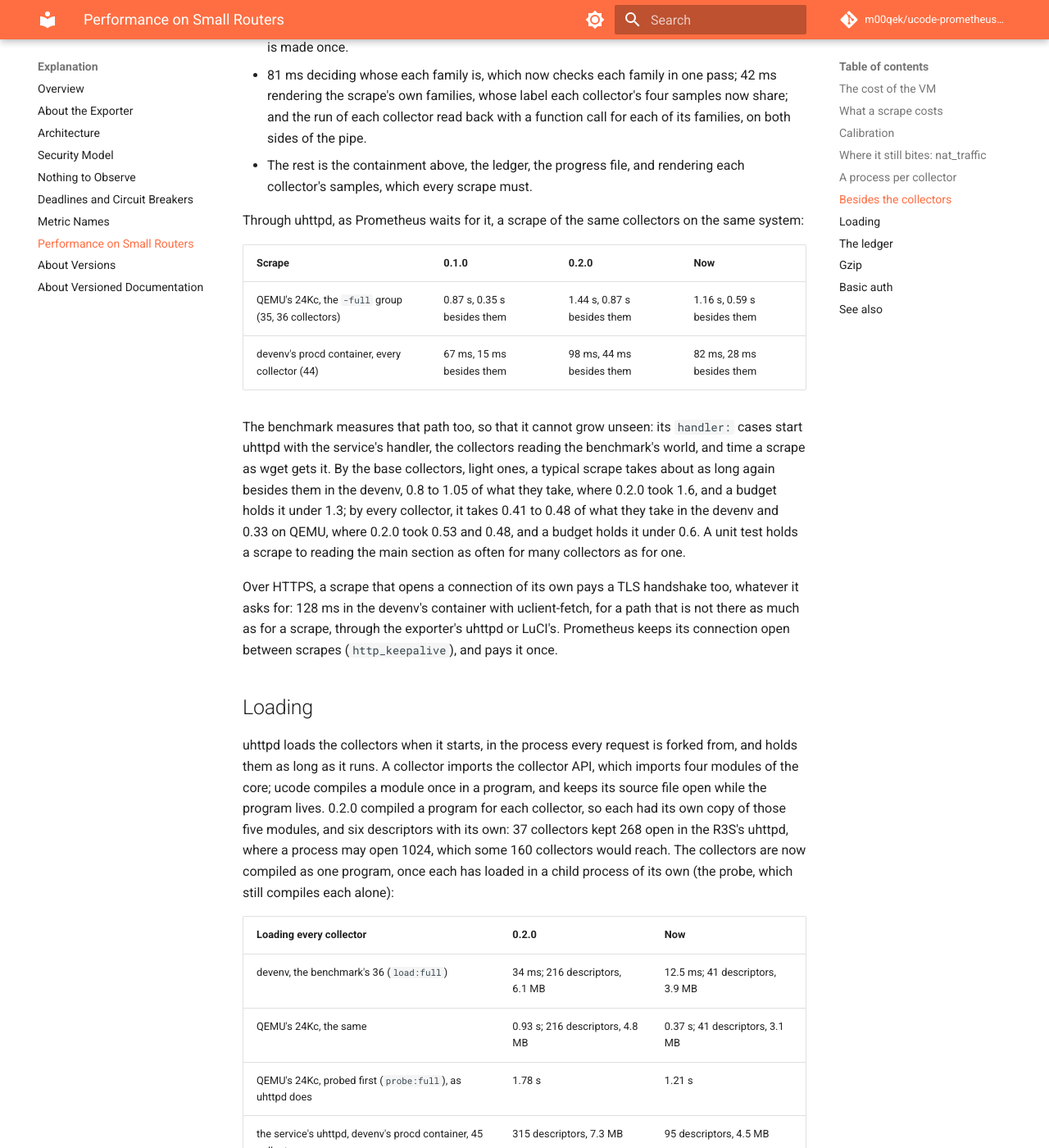
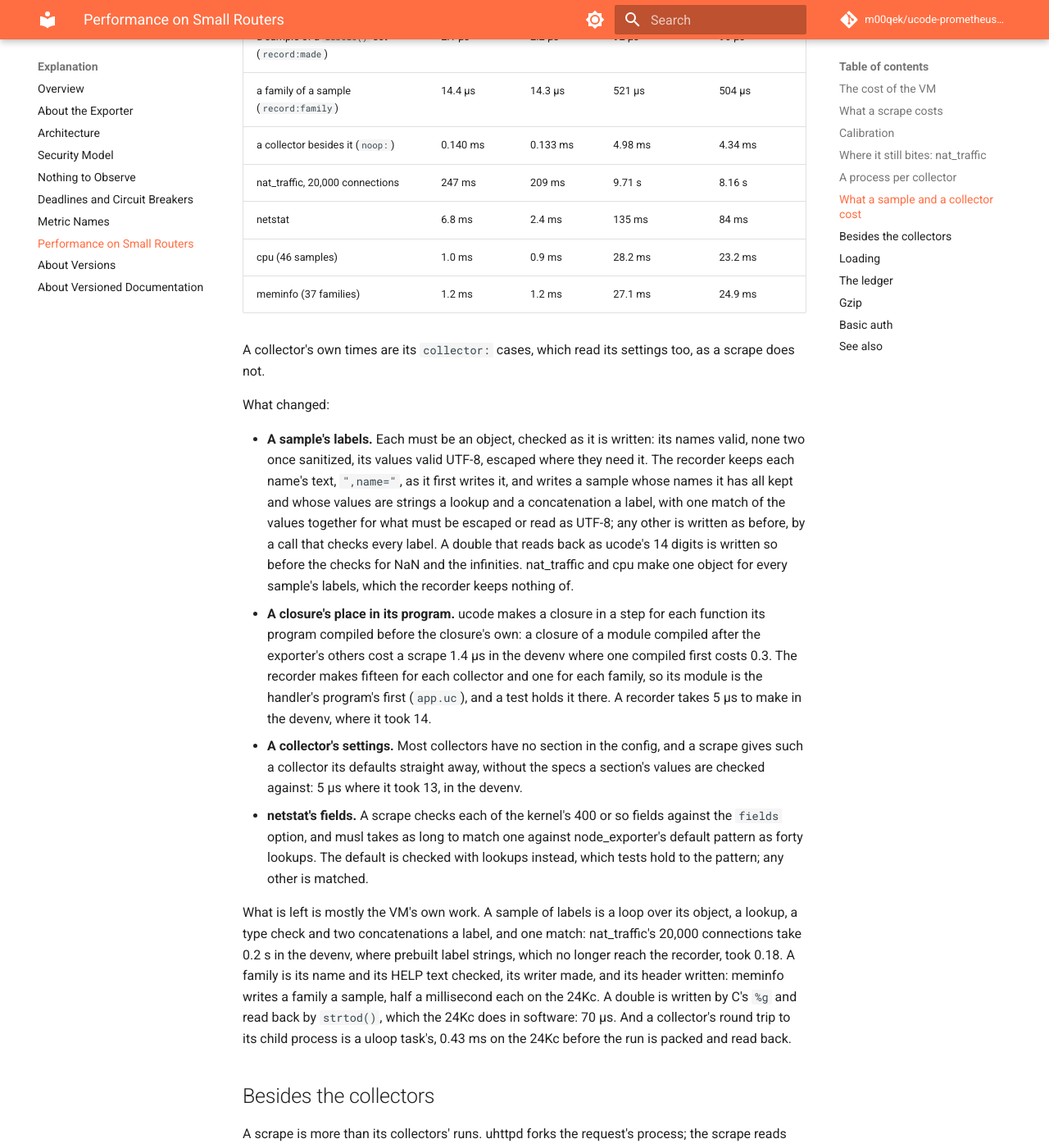
Before and after one commit to m00qek/ucode-prometheus-exporter, an MkDocs documentation site: the page built from docs/explanation/performance.md, in a window 1280 px wide and 1400 px high, scrolled down 3764 px. Shown: the whole window at 82% size. Built offline with MkDocs 1.6.1 and Material for MkDocs 9.7.7, drawn with Linux system fonts in a browser that asks for light colours; comment, search, counter and statistics services are not loaded; some of the changed text lies outside the part shown.

Commit message:
Say what a sample and a collector cost, and what this pass changed
performance.md has the record: and noop: cases, before and after, in
the devenv and on QEMU's 24Kc, what changed and what is left: the VM's
own work for each label, a family's checks and writer, soft-float
doubles and the child's round trip. Its tables have this checkout's
measurements, and the deadline's case says which collectors it leaves
out now. The changelog says it in one entry, the bench how-to names the
new cases.

```diff
--- a/docs/explanation/performance.md
+++ b/docs/explanation/performance.md
@@ -8,7 +8,7 @@
 
 Every operation of ucode's VM costs about a microsecond on a router: a loop's turn, a call of a builtin, a property read. A regex match costs several, and a regex literal is compiled each time it is evaluated. A scrape writes thousands of samples and reads tables of thousands of lines, so what matters is what is done per sample and per line.
 
-That is why the code looks the way it does. Regexes are module constants, and kept out of what runs per line where `index()`, `split()` on a string or `substr()` do. A sample's line is written once, when it is recorded, and labels several samples share are written once and passed around. nat_traffic takes a conntrack line apart with fixed-string splits, without a regex or a function call per line. `make bench` shows what a collector costs, and holds the budgets of `test/bench/budgets.uc`: a scaling budget, a memory budget, and generous times.
+That is why the code looks the way it does. Regexes are module constants, and kept out of what runs per line where `index()`, `split()` on a string or `substr()` do: on a 24Kc a match costs 20 to 60 µs, three to eight times a builtin's call. A sample's line is written once, when it is recorded, and labels several samples share are written once and passed around. nat_traffic takes a conntrack line apart with fixed-string splits, without a regex or a function call per line. `make bench` shows what a collector costs, and holds the budgets of `test/bench/budgets.uc`: a scaling budget, a memory budget, and generous times.
 
 ## What a scrape costs
 
@@ -16,11 +16,11 @@
 
 | Machine | Typical full scrape | A loop turn | A program run |
 | :--- | :--- | :--- | :--- |
-| devenv (Ryzen 7 7840U) | 0.10 s | 0.32 µs | 1.7 ms |
+| devenv (Ryzen 7 7840U) | 0.10 s | 0.23 µs | 0.9 ms |
 | NanoPi R3S (4×A55, OpenWrt 25.12.5) | 0.55 s | 2.0 µs | 3.2 ms |
 | YunCore AX835 (MT7981, 2×A53 at 1.3 GHz) | 0.72 s | 3.0 µs | 3.4 ms |
-| QEMU malta, 24Kc at 500 MIPS (`QEMU_SHIFT=1`) | 2.0 s | 9.9 µs | 5.3 ms |
-| QEMU malta, 24Kc at 250 MIPS (`QEMU_SHIFT=2`) | 4.0 s | 19.7 µs | |
+| QEMU malta, 24Kc at 500 MIPS (`QEMU_SHIFT=1`) | 2.6 s | 9.9 µs | 5.4 ms |
+| QEMU malta, 24Kc at 250 MIPS (`QEMU_SHIFT=2`) | 5.3 s | 19.7 µs | |
 
 A scrape runs in a process of its own, as uhttpd answers each request in a process forked from the one that loaded the exporter, so it starts with nothing a scrape before left. The benchmark does the same: each run is a process of its own, timed after loading, and its memory is how far its peak rose above what it held before the run.
 
@@ -34,13 +34,13 @@
 
 ## Where it still bites: nat_traffic
 
-nat_traffic reads the whole conntrack table, a line per connection, at every scrape. Its time grows with the table, linearly, as its scaling budget holds it to: 0.41 s for 20,000 entries in the devenv. A home router's table holds a few hundred entries; a busy one, or one under a flood of connections, tens of thousands.
+nat_traffic reads the whole conntrack table, a line per connection, at every scrape. Its time grows with the table, linearly, as its scaling budget holds it to: 0.21 s for 20,000 entries in the devenv. A home router's table holds a few hundred entries; a busy one, or one under a flood of connections, tens of thousands.
 
-Scaled by the loop turn, the 500-MIPS 24Kc is about thirty times slower than the devenv: 20,000 entries would take it about twelve seconds, more than Prometheus's default `scrape_timeout` of ten. Prometheus drops a scrape that answers late whole, not only nat_traffic's part.
+The 500-MIPS 24Kc is about forty times slower than the devenv: 20,000 entries take it 8.2 s, most of Prometheus's default `scrape_timeout` of ten, and a busier table more. Prometheus drops a scrape that answers late whole, not only nat_traffic's part.
 
 So a scrape has a deadline, the scraper's timeout less half a second, and runs the collectors fastest first: nat_traffic, slowest, comes last, and when the time left does not fit what it took before, it is left out, and the scrape answers with the rest. And a collector that takes longer than its budget, 5 seconds by default, is quarantined for a few scrapes.
 
-On QEMU's 500-MIPS 24Kc (`make bench-qemu`), the full scrape of the benchmark's large world, whose conntrack table holds 20,000 connections, takes 16.6 s without a deadline, nat_traffic 7.7 s of it. With Prometheus's default timeout of 10 s (`deadline:full@20000`), once the first scrape has filled the ledger, it answers in 8.6 to 9.7 s, nat_traffic left out and every other collector served: within the timeout, by little, as a collector still running at the deadline is stopped there. The first scrape after a restart, before the ledger knows how long nat_traffic takes, can still be late. See [About deadlines and circuit breakers](deadlines-and-breakers.md).
+On QEMU's 500-MIPS 24Kc (`make bench-qemu`), the full scrape of the benchmark's large world, whose conntrack table holds 20,000 connections, takes 17.8 s without a deadline, nat_traffic 8.9 s of it. With Prometheus's default timeout of 10 s (`deadline:full@20000`), once the first scrape has filled the ledger, it answers in 9.0 to 9.6 s, nat_traffic and dhcp_leases left out, with the exporter collector, which runs after every other, and the rest served: within the timeout, by little, as a collector still running at the deadline is stopped there. The first scrape after a restart, before the ledger knows how long nat_traffic takes, can still be late. See [About deadlines and circuit breakers](deadlines-and-breakers.md).
 
 It is in the `-network` and `-full` groups. On such a router, leave it out, [disable it](../how-to/choose-collectors.md#disable-a-collector), or scrape it in a job of its own with a longer timeout and a `budget` to match; and watch `node_scrape_collector_duration_seconds{collector="nat_traffic"}`.
 
@@ -50,14 +50,41 @@
 
 | Scrape | devenv | QEMU's 500-MIPS 24Kc |
 | :--- | :--- | :--- |
-| typical, base collectors (16) | 16.9 ms, 4.4 ms more | 393 ms, 62 ms more (+19%) |
-| typical, every collector (36) | 104 ms, 14 ms more (+15%) | 2.72 s, 279 ms more (+11%) |
-| large, base collectors | 35.9 ms, 4.8 ms more | 887 ms, 62 ms more (+8%) |
-| large, every collector | 481 ms, 35 ms more (+8%) | 16.1 s, 0.87 s more (+6%) |
+| typical, base collectors (16) | 15.8 ms, 3.7 ms more | 387 ms, 55 ms more (+16%) |
+| typical, every collector (36) | 96.0 ms, 9.2 ms more (+11%) | 2.64 s, 266 ms more (+11%) |
+| large, base collectors | 34.6 ms, 4.5 ms more | 897 ms, 56 ms more (+7%) |
+| large, every collector | 513 ms, 41 ms more (+9%) | 17.8 s, 0.86 s more (+5%) |
 
 On the 24Kc, that is some 4 to 8 ms a collector: the round trip between the scrape and its child, and the pages the child copies from the scrape's as it writes them (copy-on-write). The progress file costs a scrape 3.6 ms there, a tenth of a percent.
 
 So a scrape on a slow router costs a tenth to a fifth more than it would if its collectors could not stop it. That is the trade: a collector that loops, waits on a FIFO or runs out of memory then costs its own budget and nothing more, where it would hold every later scrape, or end the request with nothing answered.
+
+## What a sample and a collector cost {#samples-and-collectors}
+
+What a scrape does for each sample and each collector, the benchmark measures apart: `record:` cases record 20,000 samples of one shape and write their text, `noop:` cases scrape 1 and 41 collectors that write nothing, each in the child process, and the difference is what a scrape costs a collector besides it. Budgets hold them: a sample of labels to a multiple of one of a `labels()` set, on any machine, and a collector to 0.5 ms in the devenv.
+
+| | devenv, before | devenv, now | QEMU's 24Kc, before | QEMU's 24Kc, now |
+| :--- | :--- | :--- | :--- | :--- |
+| a sample, two labels of an object (`record:labels`) | 7.6 µs | 5.2 µs | 318 µs | 235 µs |
+| the same, a double value (`record:double`) | 9.7 µs | 7.1 µs | 399 µs | 296 µs |
+| a sample of a `labels()` set (`record:made`) | 2.1 µs | 2.2 µs | 92 µs | 96 µs |
+| a family of a sample (`record:family`) | 14.4 µs | 14.3 µs | 521 µs | 504 µs |
+| a collector besides it (`noop:`) | 0.140 ms | 0.133 ms | 4.98 ms | 4.34 ms |
+| nat_traffic, 20,000 connections | 247 ms | 209 ms | 9.71 s | 8.16 s |
+| netstat | 6.8 ms | 2.4 ms | 135 ms | 84 ms |
+| cpu (46 samples) | 1.0 ms | 0.9 ms | 28.2 ms | 23.2 ms |
+| meminfo (37 families) | 1.2 ms | 1.2 ms | 27.1 ms | 24.9 ms |
+
+A collector's own times are its `collector:` cases, which read its settings too, as a scrape does not.
+
+What changed:
+
+- **A sample's labels.** Each must be an object, checked as it is written: its names valid, none two once sanitized, its values valid UTF-8, escaped where they need it. The recorder keeps each name's text, `",name="`, as it first writes it, and writes a sample whose names it has all kept and whose values are strings a lookup and a concatenation a label, with one match of the values together for what must be escaped or read as UTF-8; any other is written as before, by a call that checks every label. A double that reads back as ucode's 14 digits is written so before the checks for NaN and the infinities. nat_traffic and cpu make one object for every sample's labels, which the recorder keeps nothing of.
+- **A closure's place in its program.** ucode makes a closure in a step for each function its program compiled before the closure's own: a closure of a module compiled after the exporter's others cost a scrape 1.4 µs in the devenv where one compiled first costs 0.3. The recorder makes fifteen for each collector and one for each family, so its module is the handler's program's first (`app.uc`), and a test holds it there. A recorder takes 5 µs to make in the devenv, where it took 14.
+- **A collector's settings.** Most collectors have no section in the config, and a scrape gives such a collector its defaults straight away, without the specs a section's values are checked against: 5 µs where it took 13, in the devenv.
+- **netstat's fields.** A scrape checks each of the kernel's 400 or so fields against the `fields` option, and musl takes as long to match one against node_exporter's default pattern as forty lookups. The default is checked with lookups instead, which tests hold to the pattern; any other is matched.
+
+What is left is mostly the VM's own work. A sample of labels is a loop over its object, a lookup, a type check and two concatenations a label, and one match: nat_traffic's 20,000 connections take 0.2 s in the devenv, where prebuilt label strings, which no longer reach the recorder, took 0.18. A family is its name and its HELP text checked, its writer made, and its header written: meminfo writes a family a sample, half a millisecond each on the 24Kc. A double is written by C's `%g` and read back by `strtod()`, which the 24Kc does in software: 70 µs. And a collector's round trip to its child process is a uloop task's, 0.43 ms on the 24Kc before the run is packed and read back.
 
 ## Besides the collectors {#besides-the-collectors}
 
```
Also changed, not shown: CHANGELOG.md (+1 -0 lines), docs/how-to/developer/benchmarks.md (+1 -1 lines).
